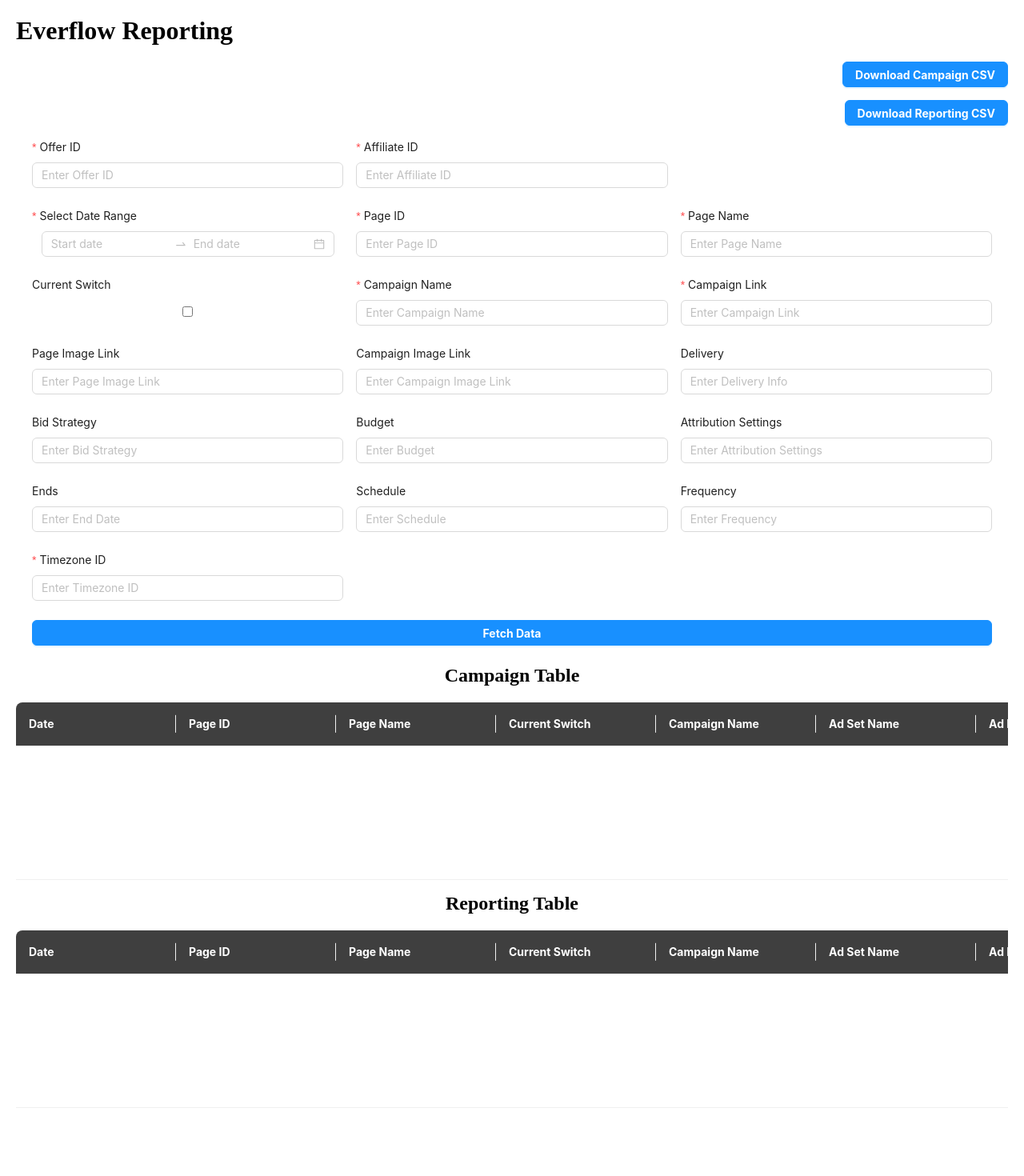
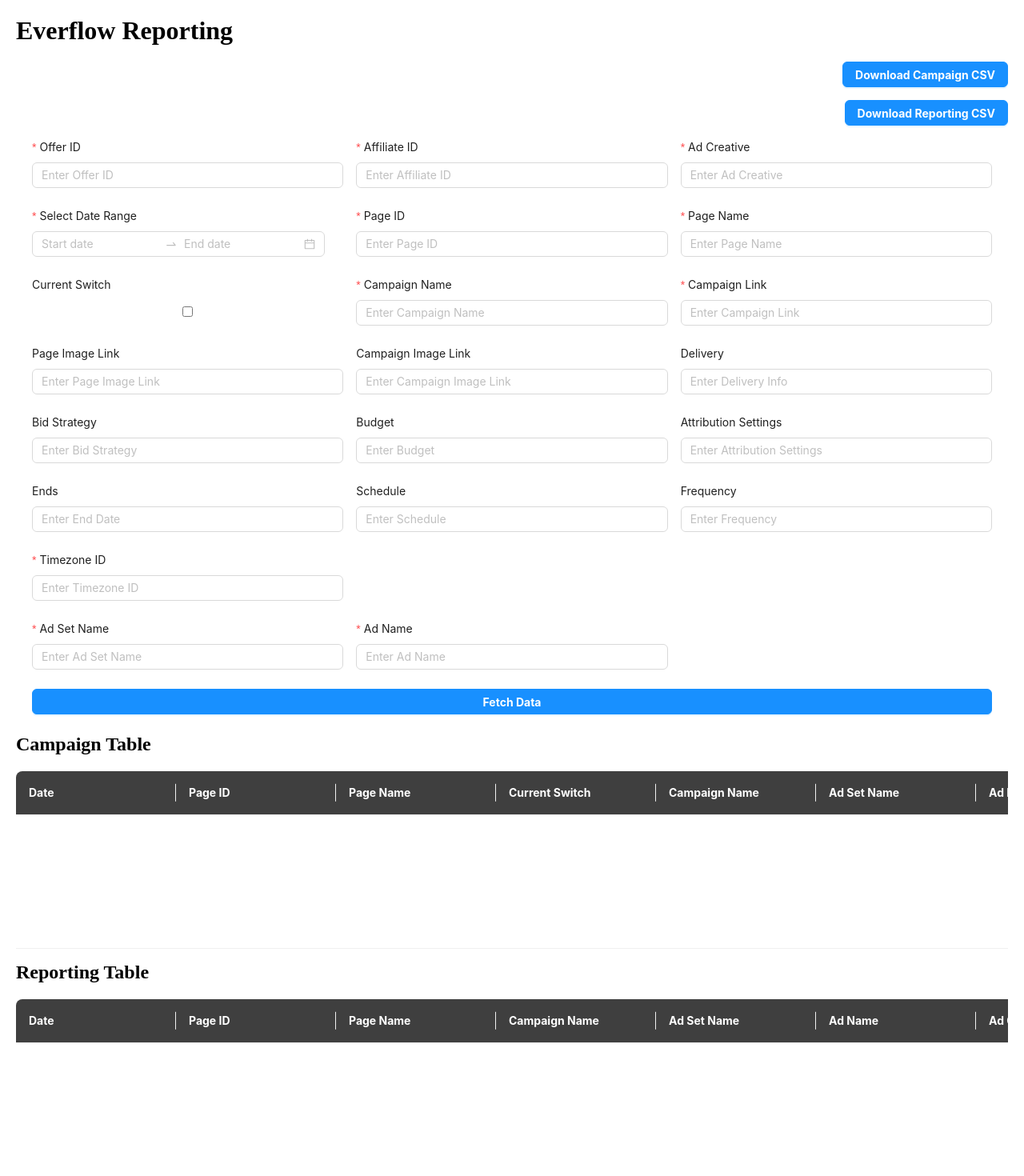
Before and after one commit to usama0011/datagenerator, a React (Vite) app: page / in a window 1280 px wide. Shown: the top 1470 px of the page at 80% size. Before the commit the page ends 1421 px from the top, so only its background shows below. Built offline with nearby package versions, Linux system fonts and the light colour scheme.

Commit message:
NewVerisoininMarket

```diff
--- a/src/App.css
+++ b/src/App.css
@@ -1,6 +1,5 @@
 .everflow-container {
   padding: 20px;
-  text-align: center;
 }
 
 .everflow-header {
--- a/src/App.jsx
+++ b/src/App.jsx
@@ -160,6 +160,48 @@
       setLoading(false);
     }
   };
+  const addEmptyRowsWithDate = (data) => {
+    const result = [];
+    const uniqueDates = [...new Set(data.map((item) => item.date))]; // Get unique dates
+
+    uniqueDates.forEach((date) => {
+      // Find a sample row for the current date
+      const sampleRow = data.find((row) => row.date === date);
+
+      for (let i = 0; i < 4; i++) {
+        result.push({
+          date, // Fill date
+          platform: "", // Empty for other fields
+          impressionDevice: "",
+          linkClicks: "",
+          costPerResult: "",
+          amountSpent: "",
+          reach: "",
+          impressions: "",
+          cpm: "",
+          cpc: "",
+          ctr: "",
+          clicksAll: "",
+          ctrAll: "",
+          cpcAll: "",
+          pageID: sampleRow?.pageID || "N/A", // Use the sample row's Page ID
+          pageName: sampleRow?.pageName || "N/A", // Use the sample row's Page Name
+          campaignName: sampleRow?.campaignName || "N/A", // Use the sample row's Campaign Name
+          adSetName: i === 0 ? "All" : sampleRow?.adSetName || "N/A", // First row as "All", rest use actual value
+          adName: i < 2 ? "All" : sampleRow?.adName || "N/A", // First 2 rows as "All", rest use actual value
+          adcreative: i < 3 ? "All" : sampleRow?.adcreative || "", // First 2 rows as "All", rest use actual value
+          platform: i < 4 ? "All" : sampleRow?.platform || "", // First 2 rows as "All", rest use actual value
+          impressionDevice: i < 4 ? "All" : sampleRow?.impressionDevice || "", // First 2 rows as "All", rest use actual value
+        });
+      }
+
+      // Add rows for the current date from the original data
+      result.push(...data.filter((row) => row.date === date));
+    });
+
+    return result;
+  };
+
   //newtable
   const fetchReportingData = async ({
     from,
@@ -240,6 +282,8 @@
               clicksAll: 0,
               ctrAll: 0,
               cpcAll: 0,
+              adSetName: staticData.adSetName || "N/A", // Populate Ad Set Name
+              adName: staticData.adName || "N/A", // Populate Ad Name
               ...staticData,
             };
           }
@@ -281,6 +325,8 @@
             clicksAll,
             ctrAll,
             cpcAll,
+            adSetName: staticData.adSetName || "N/A", // Populate Ad Set Name
+            adName: staticData.adName || "N/A", // Populate Ad Name
             ...staticData, // Add static data to each row
           };
           const extraRows = impressionDevices.map((device) => {
@@ -379,8 +425,9 @@
           return [originalRow, ...extraRows];
         })
         .sort((a, b) => new Date(a.date) - new Date(b.date));
+      const dataWithEmptyRows = addEmptyRowsWithDate(formattedData);
 
-      setReportingData(formattedData); // For Reporting Data
+      setReportingData(dataWithEmptyRows); // For Reporting Data
 
       message.success("Data fetched successfully!");
     } catch (error) {
@@ -464,7 +511,7 @@
     },
     {
       title: "Ad Set Name",
-      dataIndex: "campaignName",
+      dataIndex: "adSetName",
       onHeaderCell: () => ({
         style: {
           minWidth: 200,
@@ -474,11 +521,11 @@
           // Center align text
         },
       }),
-      key: "campaignName",
+      key: "adSetName",
     },
     {
       title: "Ad Name",
-      dataIndex: "campaignName",
+      dataIndex: "adName",
       onHeaderCell: () => ({
         style: {
           minWidth: 200,
@@ -488,7 +535,21 @@
           // Center align text
         },
       }),
-      key: "campaignName",
+      key: "adName",
+    },
+
+    {
+      title: "Ad Creative",
+      dataIndex: "adcreative",
+      onHeaderCell: () => ({
+        style: {
+          minWidth: 200,
+          backgroundColor: "#3f3f3f",
+          color: "white",
+          fontWeight: "bold",
+        },
+      }),
+      key: "adcreative",
     },
     {
       title: "Campaign Link",
@@ -631,7 +692,7 @@
       key: "frequency",
     },
     {
-      title: "Platform",
+      title: "Impression Device",
       dataIndex: "platform",
       key: "platform",
       onHeaderCell: () => ({
@@ -657,14 +718,14 @@
 
         return (
           <span style={{ color: color, fontWeight: "bold" }}>
-            {value || "N/A"}
+            {value || ""}
           </span>
         );
       },
     },
 
     {
-      title: "Impression Device",
+      title: "Placement",
       dataIndex: "impressionDevice",
       key: "impressionDevice",
       onHeaderCell: () => ({
@@ -691,7 +752,7 @@
 
         return (
           <span style={{ color: color, fontWeight: "bold" }}>
-            {value || "N/A"}
+            {value || ""}
           </span>
         );
       },
@@ -878,11 +939,31 @@
     (col) => col.key !== "platform" && col.key !== "impressionDevice"
   );
 
-  const reportingColumns = [...columns]; // Includes all fields
+  const reportingColumns = columns.filter(
+    (col) =>
+      col.key !== "currentSwitch" &&
+      col.key !== "campaignImageLink" &&
+      col.key !== "pageImageLink" &&
+      col.key !== "campaignLink" &&
+      col.key !== "bidStrategy" &&
+      col.key !== "delivery" &&
+      col.key !== "ends" &&
+      col.key !== "attributionSettings" &&
+      col.key !== "frequency" &&
+      col.key !== "schedule" &&
+      col.key !== "budget"
+  ); // Includes all fields
 
   const onFinish = (values) => {
-    const { rangePicker, timezoneId, offerId, affiliateId, ...restFields } =
-      values;
+    const {
+      rangePicker,
+      timezoneId,
+      offerId,
+      affiliateId,
+      adSetName,
+      adName,
+      ...restFields
+    } = values;
 
     if (!rangePicker || rangePicker.length !== 2) {
       message.error("Please select a valid date range!");
@@ -908,7 +989,7 @@
       return;
     }
 
-    const staticData = { ...restFields };
+    const staticData = { ...restFields, adSetName, adName, adCreative };
 
     fetchCampaignData({
       from,
@@ -1014,6 +1095,20 @@
                 placeholder="Enter Affiliate ID"
                 style={{ width: "100%" }}
               />
+            </Form.Item>
+          </Col>
+          <Col span={8}>
+            <Form.Item
+              name="adCreative"
+              label="Ad Creative"
+              rules={[
+                {
+                  required: true,
+                  message: "Please enter a valid Ad Creative!",
+                },
+              ]}
+            >
+              <Input placeholder="Enter Ad Creative" />
             </Form.Item>
           </Col>
         </Row>
@@ -1152,6 +1247,28 @@
             </Form.Item>
           </Col>
         </Row>
+        <Row gutter={16}>
+          <Col span={8}>
+            <Form.Item
+              name="adSetName"
+              label="Ad Set Name"
+              rules={[
+                { required: true, message: "Please enter the Ad Set Name!" },
+              ]}
+            >
+              <Input placeholder="Enter Ad Set Name" />
+            </Form.Item>
+          </Col>
+          <Col span={8}>
+            <Form.Item
+              name="adName"
+              label="Ad Name"
+              rules={[{ required: true, message: "Please enter the Ad Name!" }]}
+            >
+              <Input placeholder="Enter Ad Name" />
+            </Form.Item>
+          </Col>
+        </Row>
 
         <Form.Item style={{ width: "100%" }}>
           <Button
@@ -1179,7 +1296,7 @@
       <div className="eveflowtablecontainer">
         <Table
           dataSource={reportingData}
-          columns={columns}
+          columns={reportingColumns}
           pagination={false}
           rowKey={(record, index) => `${record.date}-${index}`}
           className="everflow-table"
```
